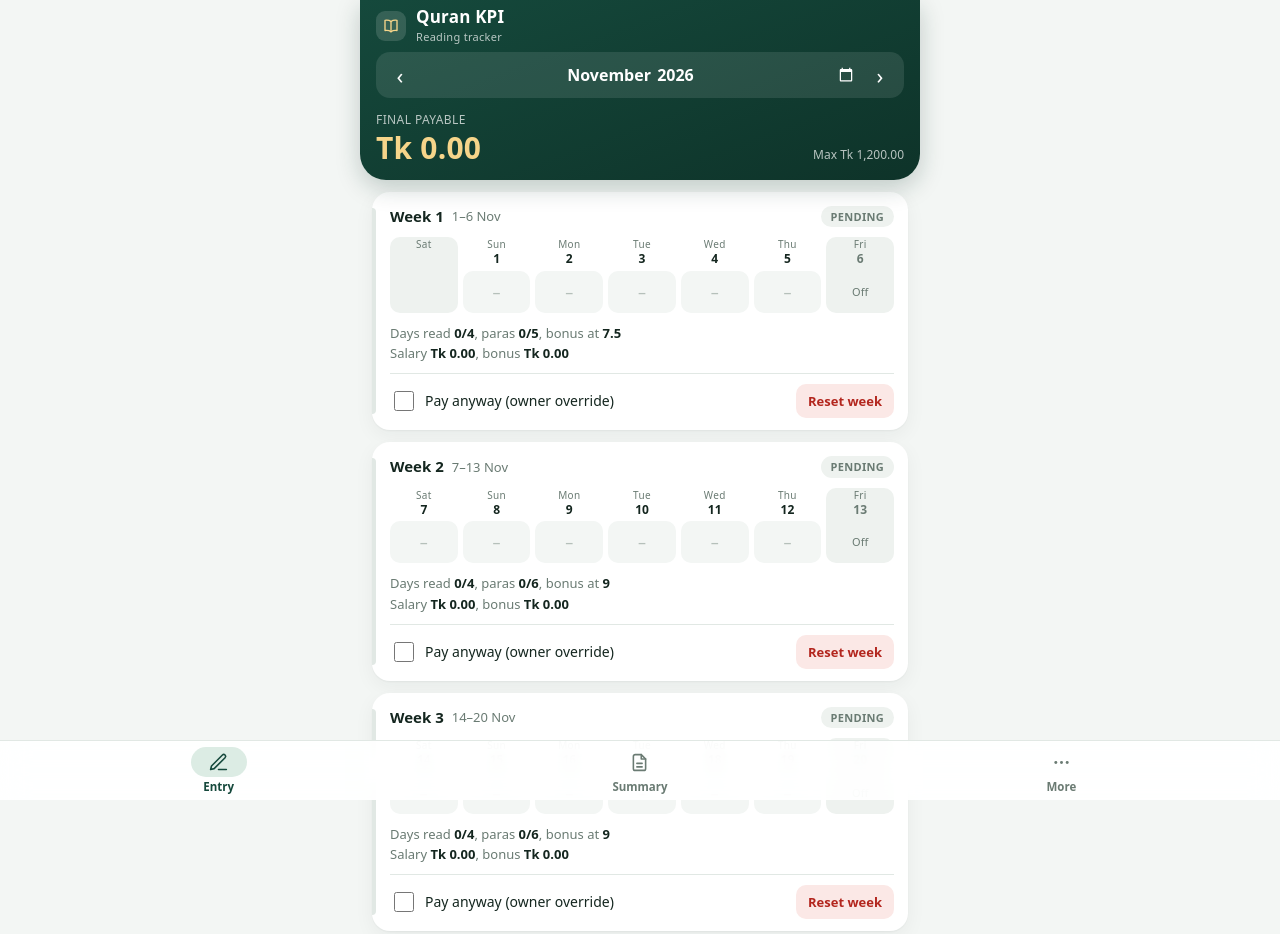
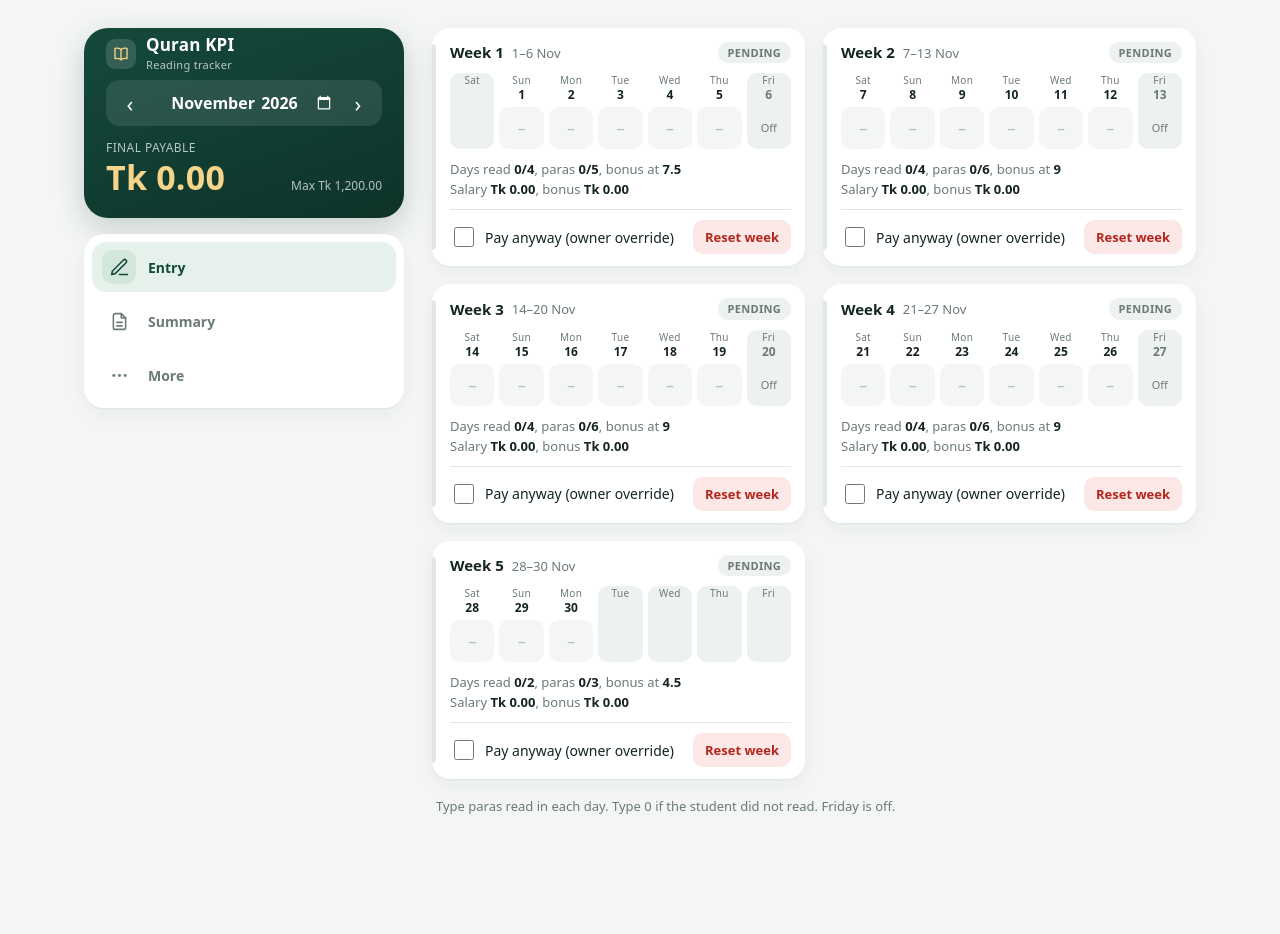
Before and after one commit to sayedmdsafwan/QuranKPI, a plain HTML site: page app/src/main/assets/Quran_KPI.html in a window 1280 px wide. Shown: the top 934 px of the page. After the commit the page ends 844 px from the top, so only its background shows below. Drawn offline with Linux system fonts and the light colour scheme.

Commit message:
v0.0.2: Desktop layout optimization, updated docs demo, and build bump

```diff
--- a/app/src/main/assets/Quran_KPI.html
+++ b/app/src/main/assets/Quran_KPI.html
@@ -81,15 +81,36 @@ nav.bt button.on{color:var(--hd)}nav.bt button.on .ic{background:#dcece4}
 .sr{display:grid;grid-template-columns:.9fr 1.5fr 1.1fr;gap:6px;padding:12px 16px;border-bottom:1px solid var(--ln);font-size:13px}.sr.hd{color:var(--mu);font-size:11px;letter-spacing:.4px;text-transform:uppercase;padding:8px 16px;background:var(--off)}.sr span{min-width:0}.sr span:last-child{text-align:right}.sr small{display:block;color:var(--mu);font-size:11px}.sr small.pass{color:var(--ok);font-weight:700}.sr small.fail{color:var(--bad);font-weight:700}.sr small.ov{color:var(--warn);font-weight:700}
 .sl{display:flex;justify-content:space-between;padding:6px 16px}.sl.t{border-top:2px solid var(--tx);margin-top:8px;padding-top:12px;font-size:17px;font-weight:700}.sl.t b{color:var(--ok)}.sf{padding:10px 16px 16px;color:var(--mu);font-size:12px;line-height:1.5}
 #toast{position:fixed;left:50%;bottom:calc(86px + env(safe-area-inset-bottom));transform:translate(-50%,10px);background:#14261f;color:#fff;padding:10px 16px;border-radius:99px;font-size:13px;opacity:0;pointer-events:none;transition:opacity .25s,transform .3s var(--ease);max-width:90%;text-align:center;z-index:30}#toast.on{opacity:1;transform:translate(-50%,0)}
+#sb{display:contents}
+@media(hover:hover){.btn:hover{background:var(--off)}.btn.p:hover{filter:brightness(1.12);background:linear-gradient(160deg,var(--hd),var(--hd2))}.nav button:hover{background:rgba(255,255,255,.14)}.ov2 .wr:hover{background:#f6d6d2}.dc input:hover,.f input:hover{border-color:var(--ln)}#md button:hover{background:var(--off)}#md button.y:hover{filter:brightness(1.1);background:var(--bad)}summary:hover{color:var(--hd)}}
+@media(min-width:900px){
+body{max-width:1160px;margin:0 auto;padding:28px 24px;display:grid;grid-template-columns:320px minmax(0,1fr);gap:28px;align-items:start}
+#sb{display:block;position:sticky;top:28px}
+header{position:static;border-radius:24px;padding:0 22px 22px;box-shadow:0 10px 30px rgba(14,51,41,.2)}
+.pay b{font-size:34px}
+nav.bt{position:static;display:flex;flex-direction:column;gap:4px;margin-top:16px;padding:8px;background:var(--card);border:0;border-radius:20px;box-shadow:var(--sh);-webkit-backdrop-filter:none;backdrop-filter:none}
+nav.bt button{flex:none;flex-direction:row;justify-content:flex-start;gap:12px;height:50px;padding:0 10px;border-radius:14px;font-size:14px;cursor:pointer;transition:color .25s,background .2s}
+nav.bt .ic{width:34px;height:34px;border-radius:11px}
+nav.bt button:hover{background:var(--off)}
+nav.bt button.on{background:#e6f1eb}nav.bt button.on .ic{background:#d3e7dc}
+#weeks{display:grid;grid-template-columns:repeat(auto-fill,minmax(340px,1fr));gap:18px;align-items:start}
+.card,.st{margin:0}
+#t0>p.m{margin:18px 4px 0!important}
+#t1{max-width:760px}#t1>div:last-child{margin:0!important}
+#t2.on{display:grid;grid-template-columns:repeat(2,minmax(0,1fr));gap:18px;align-items:start}
+#toast{bottom:32px}
+.btn,.nav button,.wr,summary{cursor:pointer}
+}
 @keyframes rise{from{opacity:0;transform:translateY(10px)}to{opacity:1;transform:none}}
 @keyframes fade{from{opacity:0}to{opacity:1}}
 @keyframes pop{from{opacity:0;transform:scale(.94)}to{opacity:1;transform:none}}
 @media(prefers-reduced-motion:reduce){*,*::before{animation:none!important;transition:none!important}}
-@media(min-width:600px){body{max-width:560px;margin:0 auto}}
+@media(min-width:600px) and (max-width:899px){body{max-width:560px;margin:0 auto}}
 </style></head><body>
-<header><div class="brand"><span class="logo"><svg viewBox="0 0 24 24"><path d="M12 6c-2-1.5-5-2-8-1.6V18c3-.4 6 .1 8 1.6 2-1.5 5-2 8-1.6V4.4C17 4 14 4.5 12 6Z"/><path d="M12 6v13.6"/></svg></span><div><b>Quran KPI</b><small>Reading tracker</small></div></div>
+<aside id="sb"><header><div class="brand"><span class="logo"><svg viewBox="0 0 24 24"><path d="M12 6c-2-1.5-5-2-8-1.6V18c3-.4 6 .1 8 1.6 2-1.5 5-2 8-1.6V4.4C17 4 14 4.5 12 6Z"/><path d="M12 6v13.6"/></svg></span><div><b>Quran KPI</b><small>Reading tracker</small></div></div>
 <div class="nav"><button id="pv" aria-label="Previous month">‹</button><input type="month" id="mp"><button id="nx" aria-label="Next month">›</button></div>
 <div class="pay"><small>Final payable</small><b id="fp">Tk 0.00</b><span id="mx"></span></div></header>
+<nav class="bt"><button class="on" data-t="0"><span class="ic"><svg viewBox="0 0 24 24"><path d="M12 20h9"/><path d="M16.5 3.5a2.1 2.1 0 0 1 3 3L7 19l-4 1 1-4Z"/></svg></span>Entry</button><button data-t="1"><span class="ic"><svg viewBox="0 0 24 24"><path d="M14 3H7a2 2 0 0 0-2 2v14a2 2 0 0 0 2 2h10a2 2 0 0 0 2-2V8Z"/><path d="M14 3v5h5"/><path d="M9 13h6M9 17h6"/></svg></span>Summary</button><button data-t="2"><span class="ic"><svg viewBox="0 0 24 24" style="fill:currentColor;stroke:none"><circle cx="5.5" cy="12" r="1.7"/><circle cx="12" cy="12" r="1.7"/><circle cx="18.5" cy="12" r="1.7"/></svg></span>More</button></nav></aside>
 
 <main>
 <section class="tab on" id="t0"><div id="weeks"></div><p class="m" style="margin:10px 12px">Type paras read in each day. Type 0 if the student did not read. Friday is off.</p></section>
@@ -111,7 +132,7 @@ nav.bt button.on{color:var(--hd)}nav.bt button.on .ic{background:#dcece4}
 <p class="m">A week runs Saturday to Friday. Partial weeks scale by working days / 6. Pay anyway pays the salary only, never the bonus.</p></details></div>
 </section></main>
 
-<nav class="bt"><button class="on" data-t="0"><span class="ic"><svg viewBox="0 0 24 24"><path d="M12 20h9"/><path d="M16.5 3.5a2.1 2.1 0 0 1 3 3L7 19l-4 1 1-4Z"/></svg></span>Entry</button><button data-t="1"><span class="ic"><svg viewBox="0 0 24 24"><path d="M14 3H7a2 2 0 0 0-2 2v14a2 2 0 0 0 2 2h10a2 2 0 0 0 2-2V8Z"/><path d="M14 3v5h5"/><path d="M9 13h6M9 17h6"/></svg></span>Summary</button><button data-t="2"><span class="ic"><svg viewBox="0 0 24 24" style="fill:currentColor;stroke:none"><circle cx="5.5" cy="12" r="1.7"/><circle cx="12" cy="12" r="1.7"/><circle cx="18.5" cy="12" r="1.7"/></svg></span>More</button></nav>
+
 <div id="md"><div><p id="mt"></p><div class="r"><button id="mn">Cancel</button><button class="y" id="my">Yes, clear</button></div></div></div>
 <div id="toast"></div>
 <script>
```
Also changed, not shown: docs/index.html (+24 -3 lines), 2 other files.
